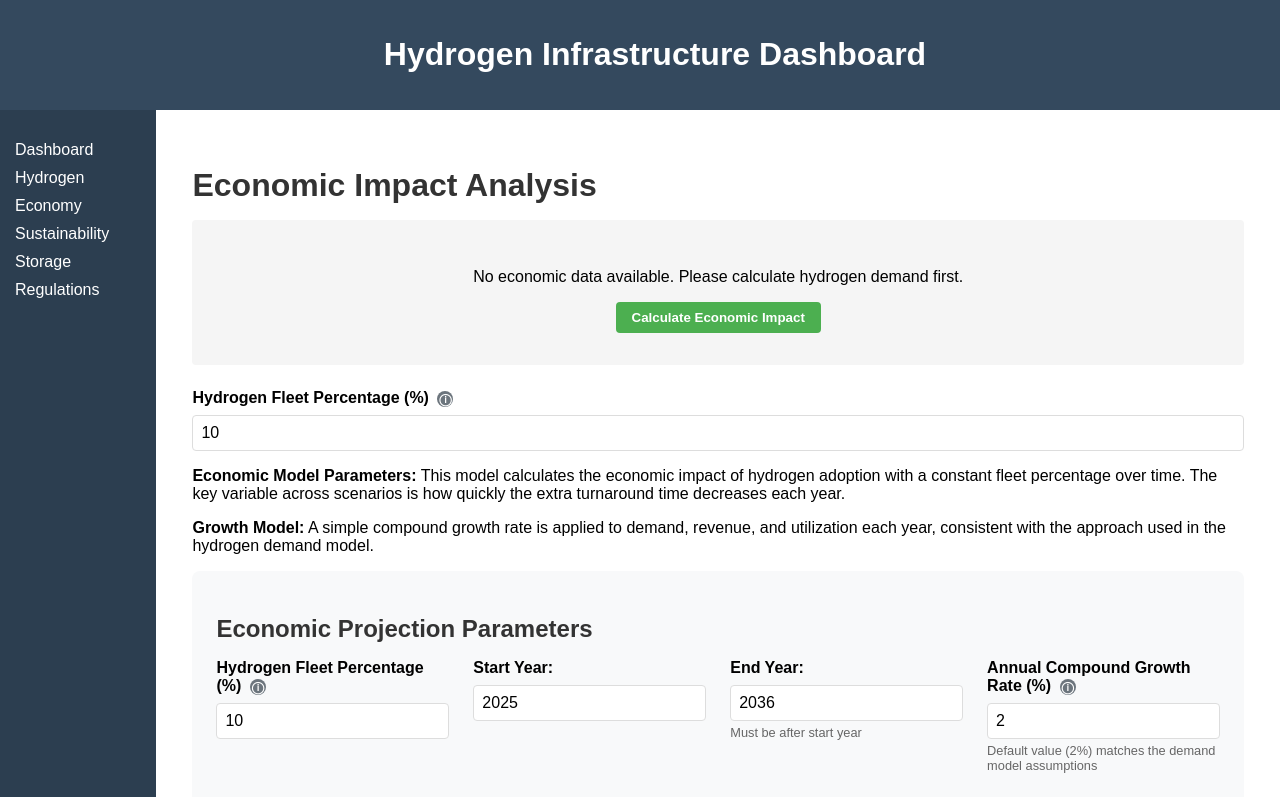
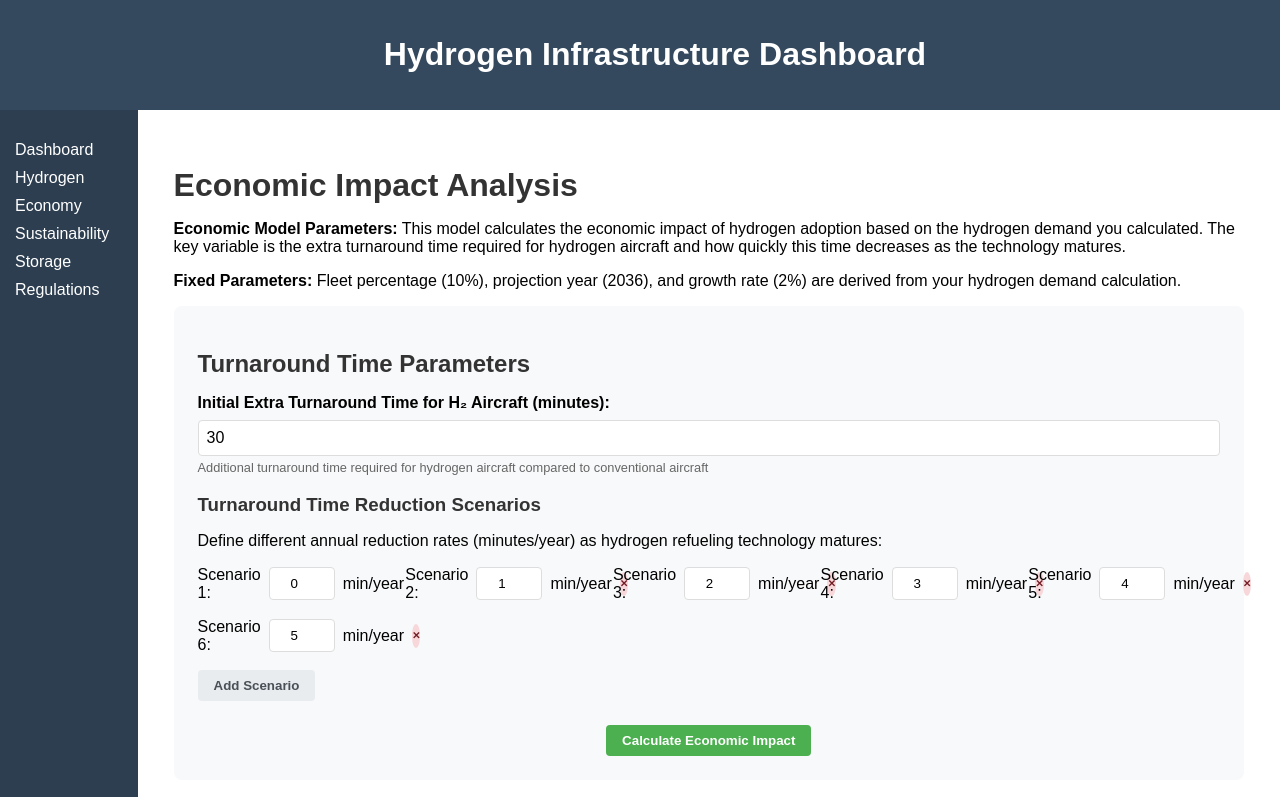
Before and after one commit to falbertoli/dashboard, a Vue app in the folder frontend/: page /economy in a window 1280 px wide. Shown: the top 797 px of the page. Built offline with nearby package versions, Linux system fonts and the light colour scheme; the HTML template or start-up script is replaced by a standard one.

Commit message:
simplify economic input

```diff
--- a/frontend/src/views/EconomicImpactView.vue
+++ b/frontend/src/views/EconomicImpactView.vue
@@ -12,72 +12,36 @@
       <p>{{ economicsStore.error }}</p>
     </div>
 
-    <div v-else-if="!economicsStore.results" class="no-data-container">
-      <p>No economic data available. Please calculate hydrogen demand first.</p>
-      <button @click="calculateEconomicImpact" class="btn primary">Calculate Economic Impact</button>
-    </div>
-
-    <div class="form-group">
-      <label for="fleetPercentage">
-        Hydrogen Fleet Percentage (%)
-        <span class="info-icon" title="This percentage remains constant throughout the projection period">ⓘ</span>
-      </label>
-      <input type="number" id="fleetPercentage" v-model.number="fleetPercentage" min="0" max="100" step="1" />
+    <div v-else-if="!hydrogenStore.totalH2Demand" class="no-data-container">
+      <p>No hydrogen demand data available. Please calculate hydrogen demand first.</p>
+      <router-link to="/hydrogen" class="btn primary">Go to Hydrogen Demand</router-link>
     </div>
 
     <div class="parameters-description" v-if="!economicsStore.results">
       <p>
         <strong>Economic Model Parameters:</strong> This model calculates the economic impact of hydrogen adoption
-        with a constant fleet percentage over time. The key variable across scenarios is how quickly the
-        extra turnaround time decreases each year.
+        based on the hydrogen demand you calculated. The key variable is the extra turnaround time required for
+        hydrogen aircraft and how quickly this time decreases as the technology matures.
       </p>
       <p>
-        <strong>Growth Model:</strong> A simple compound growth rate is applied to demand, revenue, and utilization
-        each year, consistent with the approach used in the hydrogen demand model.
+        <strong>Fixed Parameters:</strong> Fleet percentage ({{ hydrogenStore.fleetPercentage }}%),
+        projection year ({{ hydrogenStore.year }}), and growth rate (2%) are derived from your hydrogen demand
+        calculation.
       </p>
     </div>
 
     <div class="parameters-section" v-if="!economicsStore.results">
-      <h2>Economic Projection Parameters</h2>
-      <div class="form-grid">
-        <div class="form-group">
-          <label for="fleetPercentage">
-            Hydrogen Fleet Percentage (%)
-            <span class="info-icon" title="This percentage remains constant throughout the projection period">ⓘ</span>
-          </label>
-          <input type="number" id="fleetPercentage" v-model.number="fleetPercentage" min="0" max="100" step="1" />
-        </div>
+      <h2>Turnaround Time Parameters</h2>
 
-        <div class="form-group">
-          <label for="startYear">Start Year:</label>
-          <input type="number" id="startYear" v-model.number="startYear" min="2023" max="2050" />
-        </div>
-
-        <div class="form-group">
-          <label for="endYear">End Year:</label>
-          <input type="number" id="endYear" v-model.number="endYear" min="2023" max="2050" />
-          <small>Must be after start year</small>
-        </div>
-
-        <div class="form-group">
-          <label for="growthRate">
-            Annual Compound Growth Rate (%)
-            <span class="info-icon"
-              title="Simple compound growth rate applied to demand, revenue, and utilization each year">ⓘ</span>
-          </label>
-          <input type="number" id="growthRate" v-model.number="growthRate" min="0" max="10" step="0.1" />
-          <small>Default value (2%) matches the demand model assumptions</small>
-        </div>
-
-        <div class="form-group">
-          <label for="extraTurnTime">Initial Extra Turn Time (minutes):</label>
-          <input type="number" id="extraTurnTime" v-model.number="extraTurnTime" min="0" max="60" />
-        </div>
+      <div class="form-group">
+        <label for="extraTurnTime">Initial Extra Turnaround Time for H₂ Aircraft (minutes):</label>
+        <input type="number" id="extraTurnTime" v-model.number="extraTurnTime" min="0" max="60" />
+        <small>Additional turnaround time required for hydrogen aircraft compared to conventional aircraft</small>
       </div>
 
       <div class="scenario-config">
         <h3>Turnaround Time Reduction Scenarios</h3>
-        <p>Define different annual reduction rates (minutes/year) for turnaround time:</p>
+        <p>Define different annual reduction rates (minutes/year) as hydrogen refueling technology matures:</p>
 
         <div class="scenarios-grid">
           <div v-for="(rate, index) in turnTimeDecreaseRates" :key="index" class="scenario-input">
@@ -130,20 +94,19 @@
       </section>
 
       <div v-if="economicsStore.results" class="recalculate-container">
-        <button @click="resetCalculation" class="btn secondary">Adjust Parameters</button>
+        <button @click="resetCalculation" class="btn secondary">Adjust Turnaround Parameters</button>
       </div>
 
       <!-- calculation parameters section here -->
       <div class="calculation-params">
         <p>
           <strong>Calculation Parameters:</strong>
-          Fleet Percentage: {{ fleetPercentage }}%,
-          Growth Rate: {{ growthRate }}%/year,
-          Initial Turn Time: {{ extraTurnTime }} minutes,
-          Years: {{ startYear }} - {{ endYear }}
+          Fleet Percentage: {{ hydrogenStore.fleetPercentage }}% (from Hydrogen Demand),
+          Growth Rate: 2.0% per year (fixed),
+          Initial Turn Time: {{ extraTurnTime }} minutes (user input),
+          Years: {{ currentYear }} - {{ hydrogenStore.year }}
         </p>
       </div>
-
 
       <!-- Charts Section -->
       <section class="charts-section">
@@ -179,7 +142,7 @@
             <thead>
               <tr>
                 <th>Year</th>
-                <th>Growth Factor</th> <!-- New column -->
+                <th>Growth Factor</th>
                 <th>Turn Time (min)</th>
                 <th>H2 Flights (%)</th>
                 <th>Baseline Revenue ($M)</th>
@@ -191,7 +154,7 @@
             <tbody>
               <tr v-for="item in selectedScenarioData" :key="item.Year">
                 <td>{{ item.Year }}</td>
-                <td>{{ item.Growth_Factor.toFixed(3) }}</td> <!-- New column -->
+                <td>{{ item.Growth_Factor.toFixed(3) }}</td>
                 <td>{{ item.Turn_Time_min }}</td>
                 <td>{{ (item.Fraction_Flights_H2 * 100).toFixed(1) }}%</td>
                 <td>${{ item.Baseline_Revenue_M.toFixed(2) }}M</td>
@@ -224,20 +187,15 @@ export default {
     const economicsStore = useEconomicsStore();
     const hydrogenStore = useHydrogenStore();
     const selectedScenario = ref(3); // Default to 3 min/year reduction
+    const currentYear = ref(new Date().getFullYear());
 
-    // Form inputs with defaults
-    const startYear = ref(new Date().getFullYear());
-    const endYear = ref(hydrogenStore.year || 2036);
-    const growthRate = ref(2.0); // 2% default, displayed as percentage
+    // Only allow user to modify turnaround time parameters
     const extraTurnTime = ref(30); // 30 minutes default
-    const fleetPercentage = ref(hydrogenStore.fleetPercentage || 10); // Default to 10%
     const turnTimeDecreaseRates = ref([0, 1, 2, 3, 4, 5]); // Default scenarios
 
     // Form validation
     const isFormValid = computed(() => {
-      return startYear.value < endYear.value &&
-        growthRate.value >= 0 &&
-        extraTurnTime.value >= 0 &&
+      return extraTurnTime.value >= 0 &&
         turnTimeDecreaseRates.value.length > 0 &&
         turnTimeDecreaseRates.value.every(rate => rate >= 0);
     });
@@ -422,17 +380,18 @@ export default {
       selectedScenario.value = rate;
     };
 
-    // Enhanced calculation function with user parameters
+    // Simplified calculation function with only turnaround parameters
     const calculateEconomicImpact = async () => {
       if (!isFormValid.value) return;
 
       await economicsStore.fetchEconomicImpact({
-        startYear: startYear.value,
-        endYear: endYear.value,
-        growthRate: growthRate.value / 100, // Convert from percentage to decimal
         extraTurnTime: extraTurnTime.value,
         turnTimeDecreaseRates: turnTimeDecreaseRates.value,
-        fleetPercentage: fleetPercentage.value / 100 // Convert from percentage to decimal
+        // Use hydrogen store values for other parameters
+        fleetPercentage: hydrogenStore.fleetPercentage / 100, // Convert from percentage to decimal
+        startYear: currentYear.value,
+        endYear: hydrogenStore.year,
+        finalH2Year: hydrogenStore.year
       });
     };
 
@@ -470,13 +429,11 @@ export default {
       revenueComparisonOptions,
       selectScenario,
       calculateEconomicImpact,
-      // Add the new properties
-      startYear,
-      endYear,
-      growthRate,
+      // Only turnaround time parameters
       extraTurnTime,
-      fleetPercentage, // Add this
       turnTimeDecreaseRates,
+      // Other required properties
+      currentYear,
       isFormValid,
       addScenario,
       removeScenario,
```
